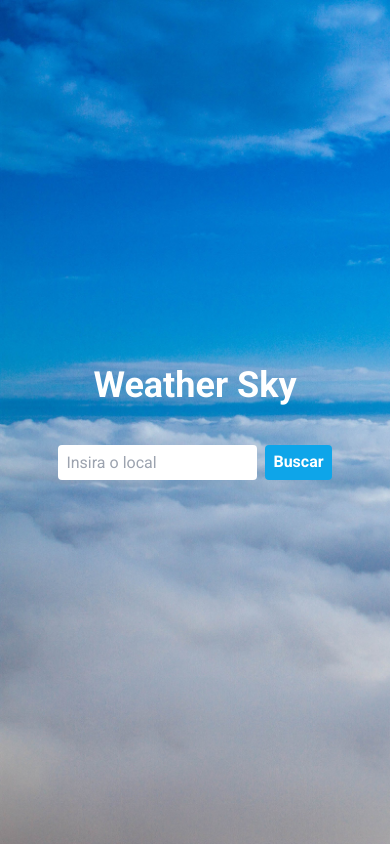
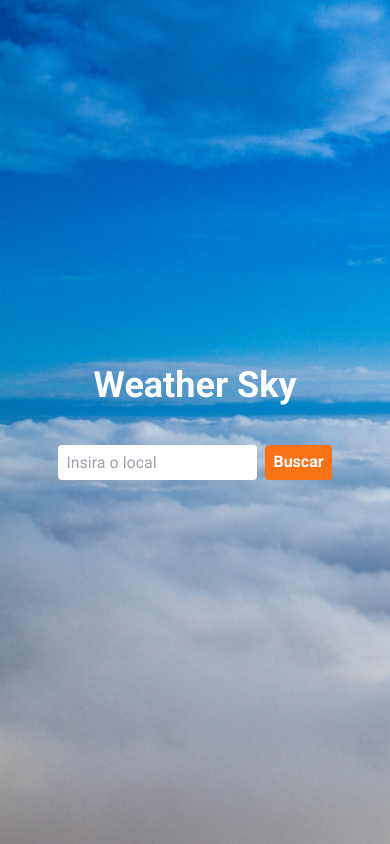
Before and after one commit to LukyMDI/clima-react, a React (Create React App) app: page / in a window 390 px wide. Built offline with nearby package versions, Linux system fonts and the light colour scheme.

Commit message:
Alterada a responsividade - Landscape e cor do button

```diff
--- a/src/App.jsx
+++ b/src/App.jsx
@@ -89,7 +89,7 @@ function App() {
     };
 
     return (
-        <div className="bg-[url('/public/sky.jpg')] bg-cover w-full h-screen">
+        <div className="bg-[url('/public/sky.jpg')] bg-cover w-full h-screen landscape:h-full">
             <div className="container mx-auto flex flex-col items-center h-full justify-center">
                 <form onSubmit={handleSubmitClima} className="my-12">
                     <h1 className="text-4xl mb-10 text-white font-bold text-center">
@@ -105,7 +105,7 @@ function App() {
                         />
                         <button
                             type="submit"
-                            className="bg-sky-500 font-bold text-white px-2 py-0.5 rounded h-[35px] hover:bg-sky-300 xl:h-[50px] xl:w-[100px] active:bg-sky-900"
+                            className="bg-orange-500 font-bold text-white px-2 py-0.5 rounded h-[35px] hover:bg-sky-300 xl:h-[50px] xl:w-[100px] active:bg-sky-900"
                         >
                             Buscar
                         </button>
```
